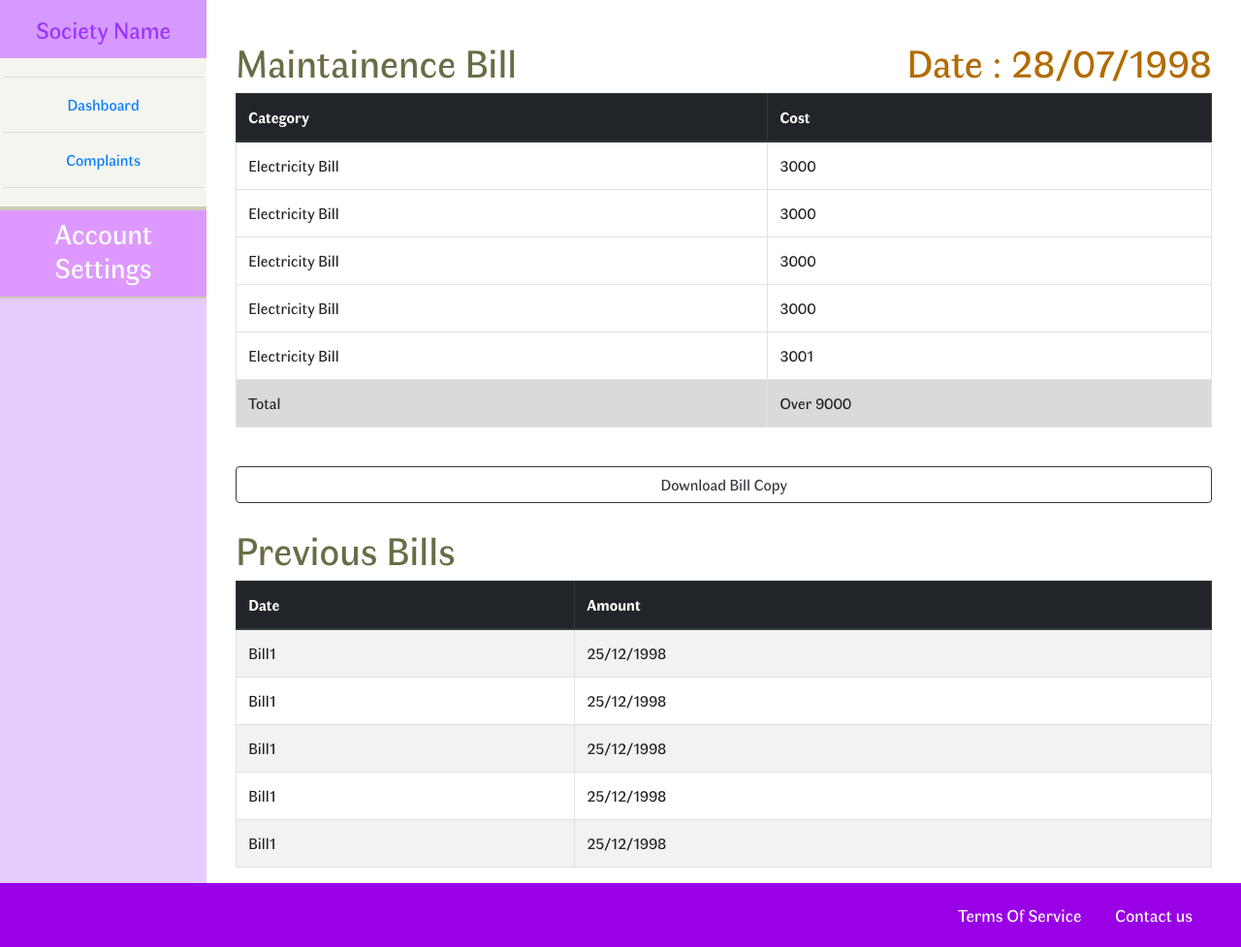
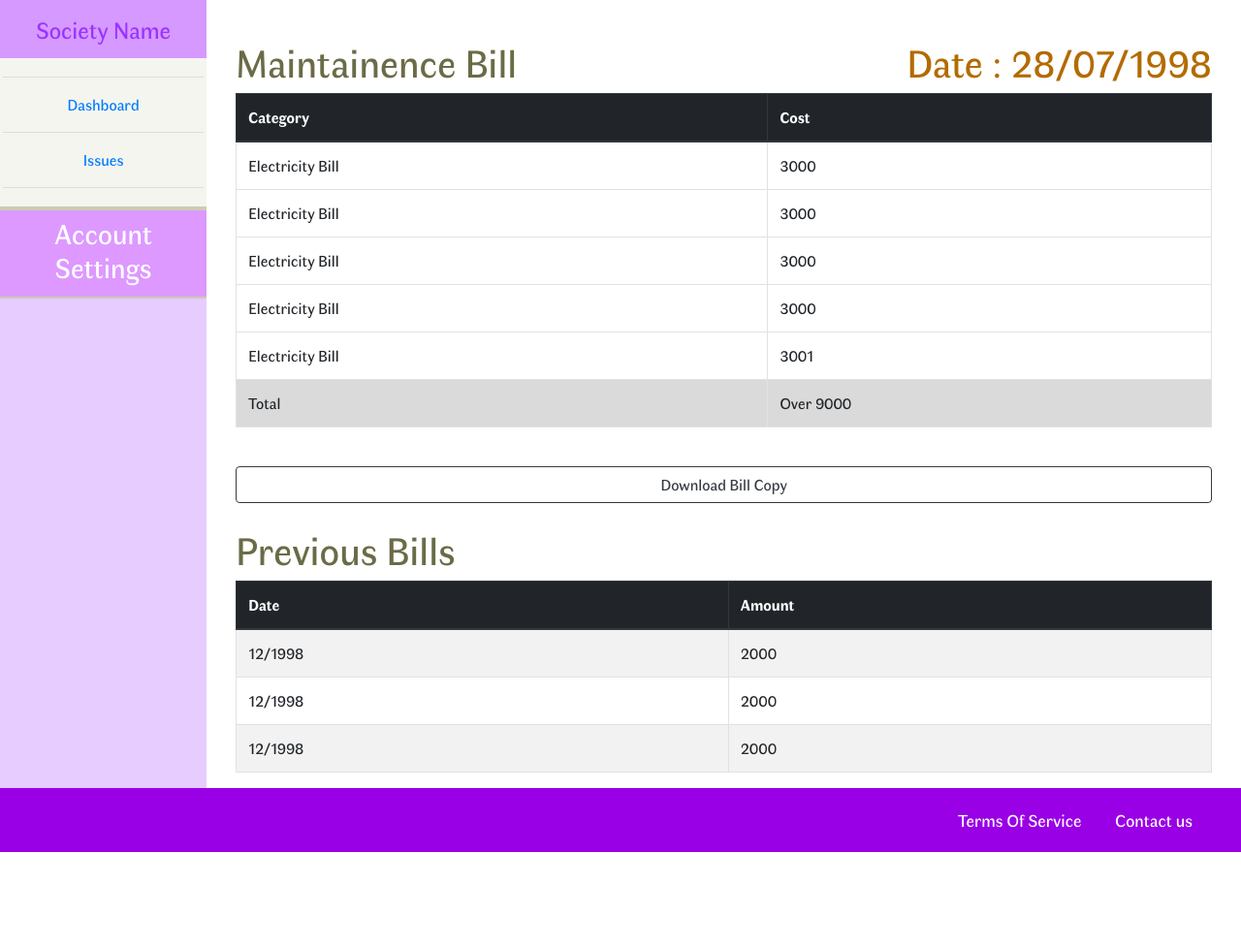
Before and after one commit to AmeyaDaddikar/Society-Management, a Flask app: page /bills in a window 1280 px wide. Shown: the part 96-1073 px from the top of the page at 97% size. After the commit the page ends 975 px from the top, so only its background shows below. Run offline with Flask 2, Linux system fonts and the light colour scheme; some libraries are stand-ins or nearby versions.

Commit message:
Added complaints page. Finalized the other pages

```diff
--- a/App/routes.py
+++ b/App/routes.py
@@ -45,3 +45,8 @@ def userProfile():
 def updateUserDetails():
 	#DO ALL DATABASE UPDATES HERE
 	return render_template('user/userprofile.html')
+
+@app.route('/issues', methods=['GET', 'POST'])
+def getComplaints():
+	#get the POST DATA from forms if submitted
+	return render_template('user/usercomplaints.html')
--- /dev/null
+++ b/App/static/js/userBill.js
@@ -0,0 +1,8 @@
+$("#billHistory").ready(function(){
+
+	$("#prevBills").children().click(function(event){
+		let date = $(this).children().eq(0).text().trim().split("/");
+		console.log($.param({'mm':date[0],'yyyy':date[1]}));
+		window.location.href = "/bills?" + $.param({'mm':date[0],'yyyy':date[1]});
+	});
+});
--- a/App/templates/user/userbillpage.html
+++ b/App/templates/user/userbillpage.html
@@ -2,9 +2,8 @@
 
 {% block userPageIncludes %}
 	<link rel="stylesheet" href="static/css/user_bill_layout.css">
-	<!--
 	<script src="static/js/userBill.js"></script>
-	-->
+
 
 	<!--Additional block for child static resources -->
 	{% block  userBillIncludes %}{% endblock %}
@@ -57,34 +56,25 @@
 
 		<h1 class="float-left" style="color: #6b6b47;">Previous Bills</h1>
 		<table class="table table-hover table-bordered table-striped">
-			<thead class="thead-dark">
+			<thead class="thead-dark" id="billHistory">
 				<tr>
 					<th>Date</th>
 					<th>Amount</th>
 				</tr>
 			</thead>
-			<tbody>
+			<tbody id="prevBills">
 				<tr>
-					<td>Bill1</td>
-					<td>25/12/1998</td>
+					<td>12/1998</td>
+					<td>2000</td>
 				</tr>
 				<tr>
-					<td>Bill1</td>
-					<td>25/12/1998</td>
+					<td>12/1998</td>
+					<td>2000</td>
 				</tr>
 				<tr>
-					<td>Bill1</td>
-					<td>25/12/1998</td>
+					<td>12/1998</td>
+					<td>2000</td>
 				</tr>
-				<tr>
-					<td>Bill1</td>
-					<td>25/12/1998</td>
-				</tr>
-				<tr>
-					<td>Bill1</td>
-					<td>25/12/1998</td>
-				</tr>
-
 			</tbody>
 		</table>
 	</div>
--- a/App/templates/user/userpage.html
+++ b/App/templates/user/userpage.html
@@ -15,7 +15,7 @@
 		<div class="account-tab">
 			<!-- DASHBOARD LINK NOT FUNCTIONAL PROBLEM WITH GET/POST PROBABLY-->
 			<hr/><a href="/dashboard">Dashboard</a>
-			<hr/><a href="#complaints">Complaints</a>
+			<hr/><a href="/issues">Issues</a>
 			<hr/>
 		</div>
 		<div class="account-dropdown">
--- a/App/templates/user/userprofile.html
+++ b/App/templates/user/userprofile.html
@@ -52,9 +52,9 @@
 			</table>
 		</div>
 		<div class="col-md-5 jumbotron">
-			<button class="btn btn-danger btn-block"><a href="/bills">Amount Due : Rs. 1000</a></button>
+			<a class="btn btn-danger btn-block" href="/bills">Amount Due : Rs. 1000</a>
 			<button class="btn btn-warning btn-block" data-toggle="modal" data-target="#editDetailsModal" >Edit Details</button>
-			<button class="btn btn-primary btn-block">Documents</button>
+			<a class="btn btn-primary btn-block">Documents</a>
 		</div>
 	</div>
 </div>
```
Also changed, not shown: App/static/css/user_complaints_layout.css (added, +9 -0 lines), App/templates/user/usercomplaints.html (added, +54 -0 lines).
